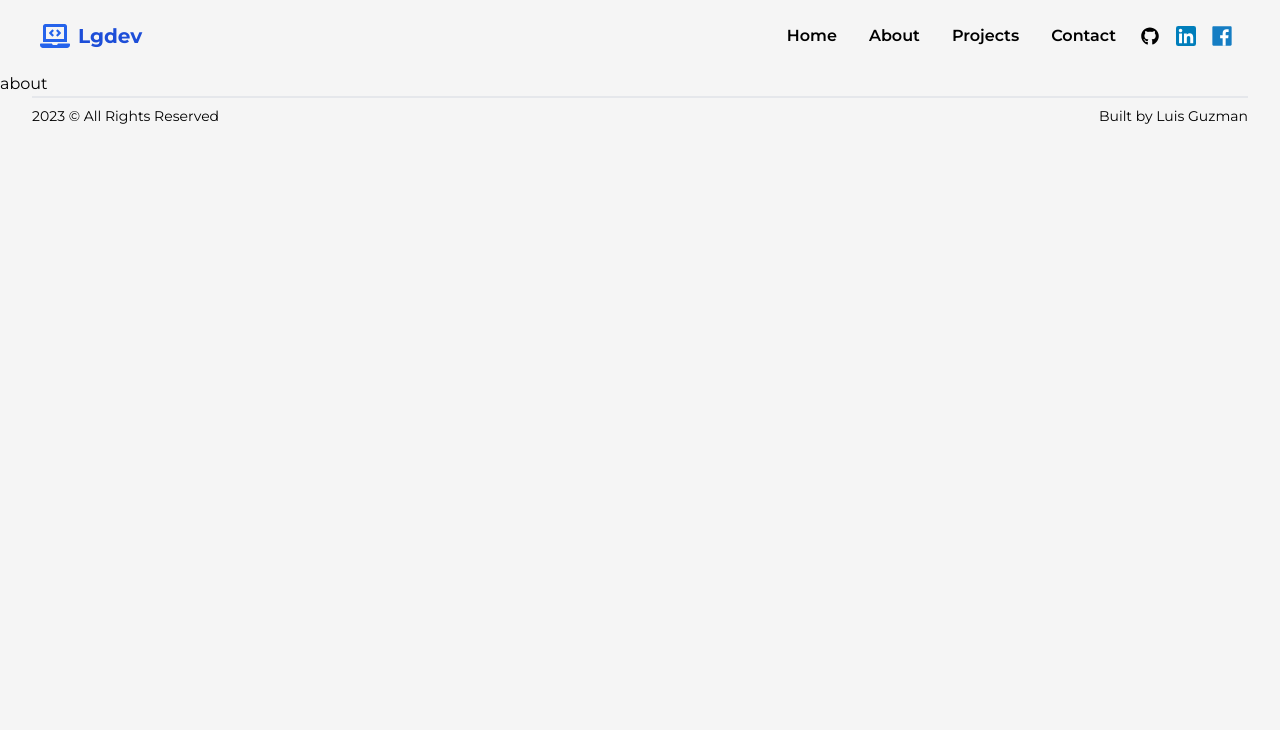
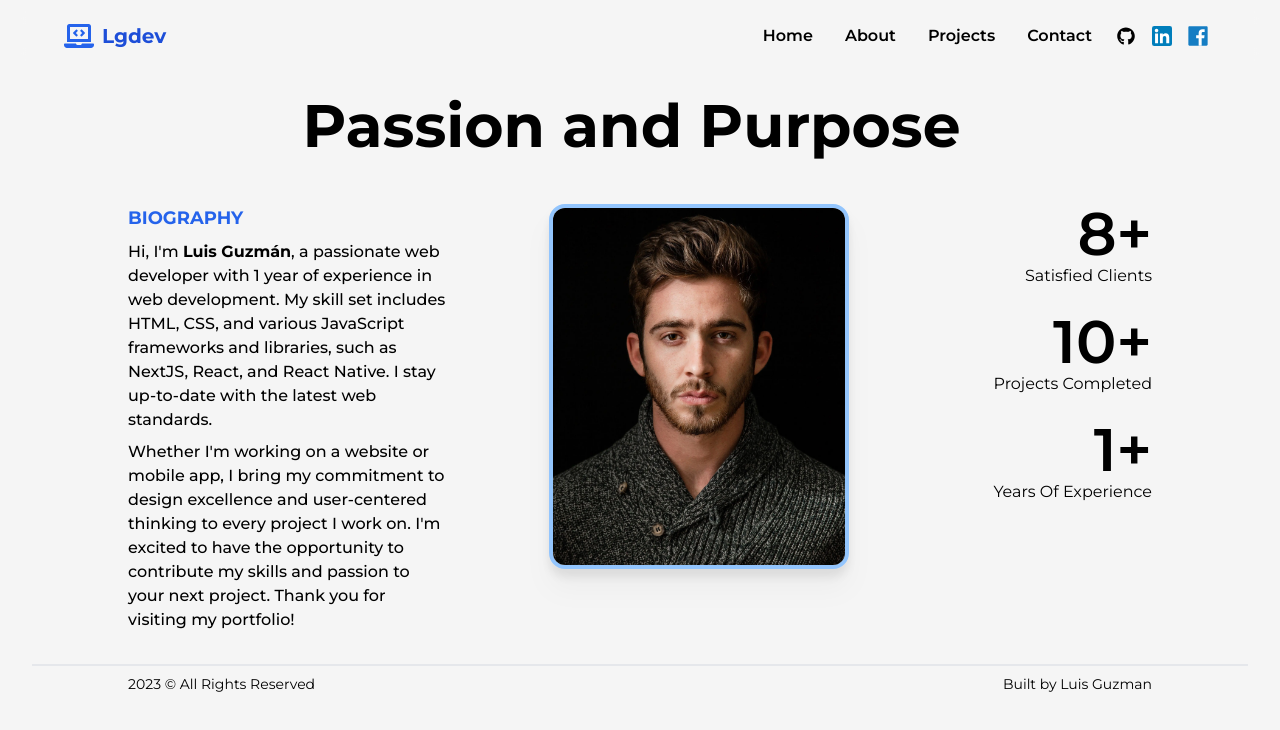
Before and after one commit to lags2022/portfolio, a Next.js app: page /about in a window 1280 px wide. Shown: the top 730 px of the page. Built offline with nearby package versions, Linux system fonts and the light colour scheme.

Commit message:
update biography

```diff
--- a/app/(site)/page.tsx
+++ b/app/(site)/page.tsx
@@ -1,5 +1,9 @@
+"use client";
+
 import Image from "next/image";
 import Animated from "../components/Animated";
+import { HiOutlineExternalLink } from "react-icons/hi";
+import { motion } from "framer-motion";
 
 export default function Home() {
   return (
@@ -13,12 +17,22 @@ export default function Home() {
         priority={true}
       />
       <div className="flex flex-col gap-2">
-        <Animated className="text-5xl font-bold inline-block pb-3">Turning vision into reality with code and design.</Animated>
-        <p>
+        <Animated className="text-5xl font-bold inline-block pb-3">
+          Turning vision into reality with code and design.
+        </Animated>
+        <p className="font-medium">
           As a skilled full-stack developer, I am dedicated to turning ideas
           into innovative web applications. Explore my latest projects
           showcasing my expertise in React.js and web development.
         </p>
+        <motion.button
+          className="flex border-2 rounded-lg w-fit py-3 px-4 bg-dark text-light items-center justify-center gap-1"
+          whileHover={{ scale: 1.05 }}
+          whileTap={{ scale: 1.0 }}
+        >
+          <p className="text-sm font-semibold">Resume CV</p>
+          <HiOutlineExternalLink size={20} />
+        </motion.button>
       </div>
     </div>
   );
--- a/app/about/page.tsx
+++ b/app/about/page.tsx
@@ -1,5 +1,58 @@
+import Image from "next/image";
+import Animated from "../components/Animated";
+import Counter from "../components/Counter";
+
 const About = () => {
-  return <div>about</div>;
+  return (
+    <main className="max-w-screen-xl m-auto">
+      <Animated className="py-6 text-6xl font-bold text-center">
+        Passion and Purpose
+      </Animated>
+      <div className="w-full grid my-6 gap-8 grid-cols-9 justify-center items-center [&>img]:self-start">
+        <div className="[&>p]:font-medium [&>p]:my-2 col-span-3">
+          <h2 className="font-bold text-lg text-blue-600">BIOGRAPHY</h2>
+          <p>
+            Hi, I'm <span className="font-bold">Luis Guzmán</span>, a passionate
+            web developer with 1 year of experience in web development. My skill
+            set includes HTML, CSS, and various JavaScript frameworks and
+            libraries, such as NextJS, React, and React Native. I stay
+            up-to-date with the latest web standards.
+          </p>
+          {/* Some of
+            my most significant achievements include developing a clone of
+            Amazon, a clone of Messenger, and several e-commerce sites for
+            clients. */}
+          {/* <p>
+            My career goal is to secure a job in the technology sector to drive
+            my professional development. I enjoy working in an agile and
+            collaborative environment where I can solve complex problems. I'm
+            looking for a role that allows me to apply my web development skills
+            to ambitious and innovative projects.
+          </p> */}
+          <p>
+            Whether I'm working on a website or mobile app, I bring my
+            commitment to design excellence and user-centered thinking to every
+            project I work on. I'm excited to have the opportunity to contribute
+            my skills and passion to your next project. Thank you for visiting
+            my portfolio!
+          </p>
+        </div>
+        <Image
+          className="col-span-4 rounded-2xl drop-shadow-xl border-solid border-4 border-blue-300 m-auto mt-0"
+          src="/images/profile/developer-pic-2.webp"
+          priority={true}
+          width={300}
+          height={500}
+          alt="Biography"
+        />
+        <div className="col-span-2 flex flex-col text-6xl font-semibold [&>div>p]:text-base [&>div>p]:font-normal gap-6 items-end self-start text-end">
+          <Counter value={8}>Satisfied Clients</Counter>
+          <Counter value={10}>Projects Completed</Counter>
+          <Counter value={1}>Years Of Experience</Counter>
+        </div>
+      </div>
+    </main>
+  );
 };
 
 export default About;
--- a/app/components/Animated.tsx
+++ b/app/components/Animated.tsx
@@ -43,7 +43,13 @@ const Animated: React.FC<AnimatedProps> = ({ children, className }) => {
       animate="animate"
     >
       {children?.split(" ").map((word, i) => (
-        <motion.span className="inline-block" key={i} variants={motionWord}>
+        <motion.span
+          className="inline-block"
+          key={i}
+          variants={motionWord}
+          initial="initial"
+          animate="animate"
+        >
           {word}&nbsp;
         </motion.span>
       ))}
--- /dev/null
+++ b/app/components/Counter.tsx
@@ -0,0 +1,42 @@
+"use client";
+
+import { useInView, useMotionValue, useSpring } from "framer-motion";
+import { useRef, useEffect } from "react";
+
+interface CounterProps {
+  value: number;
+  children: React.ReactNode;
+}
+
+const Counter: React.FC<CounterProps> = ({ value, children }) => {
+  const ref = useRef<HTMLSpanElement>(null);
+
+  const motionValue = useMotionValue(0);
+  const springValue = useSpring(motionValue, {
+    duration: 1000,
+  });
+  const isInView = useInView(ref);
+
+  useEffect(() => {
+    if (isInView) motionValue.set(value);
+  }, [isInView, value]);
+
+  useEffect(() => {
+    springValue.on("change", (latest) => {
+      console.log(latest);
+      if (ref.current && latest.toFixed(0) <= value)
+        ref.current.textContent = latest.toFixed(0);
+    });
+  }, [springValue, value]);
+
+  return (
+    <div className="flex flex-col">
+      <h5>
+        <span ref={ref} />+
+      </h5>
+      <p>{children}</p>
+    </div>
+  );
+};
+
+export default Counter;
--- a/app/components/Footer.tsx
+++ b/app/components/Footer.tsx
@@ -2,8 +2,8 @@ const Footer = () => {
   return (
     <>
       <div className="border w-[95%] m-auto" />
-      <div className="flex m-auto w-[95%] py-2 items-center justify-between text-sm">
-        <h5>{new Date().getFullYear()} © All Rights Reserved</h5>
+      <div className="flex m-auto w-[80vw] py-2 items-center justify-between text-sm max-w-screen-xl">
+        <h5>{new Date().getFullYear()} &copy; All Rights Reserved</h5>
         <h5>Built by Luis Guzman</h5>
       </div>
     </>
--- a/app/components/Header.tsx
+++ b/app/components/Header.tsx
@@ -78,8 +78,8 @@ const Header: React.FC = () => {
   };
 
   return (
-    <header className="py-4 px-10 fixed top-0 w-screen bg-light/80 backdrop-blur-sm backdrop-saturate-200 z-50 transition-all duration-300 ease-in ">
-      <div className="flex items-center justify-between w-full max-w-screen-xl m-auto">
+    <header className="py-4 fixed top-0 w-screen bg-light/80 backdrop-blur-md backdrop-saturate-200 z-50 transition-all duration-300 ease-in">
+      <div className="flex items-center justify-between w-[90vw] max-w-screen-2xl m-auto">
         <Link href="#" className="flex items-center">
           <motion.div whileHover={{ y: -2 }}>
             <FaLaptopCode className="text-blue-600" size={30} />
--- a/app/layout.tsx
+++ b/app/layout.tsx
@@ -6,13 +6,13 @@ import { Inter, Montserrat } from "next/font/google";
 const inter = Inter({
   subsets: ["latin"],
   display: "swap",
-  variable: "--font-inter",
+  // variable: "--font-inter",
 });
 
 const mont = Montserrat({
   subsets: ["latin"],
   display: "swap",
-  variable: "--font-mont",
+  // variable: "--font-mont",
 });
 
 export const metadata = {
@@ -26,14 +26,12 @@ export default function RootLayout({
   children: React.ReactNode;
 }) {
   return (
-    <html lang="en" className={`${mont.variable} font-mont `}>
-      <body className="bg-light">
+    <html lang="en" className={`${mont.className} ${inter.className}`}>
+      <body className="bg-light scroll-smooth">
         <Header />
-        <main className="pt-[72px]">{children}</main>
+        <main className="pt-[72px] w-[80vw] m-auto">{children}</main>
         <Footer />
       </body>
     </html>
   );
 }
-
-//w-full min-h-screen
--- a/tailwind.config.js
+++ b/tailwind.config.js
@@ -7,10 +7,6 @@ module.exports = {
   ],
   theme: {
     extend: {
-      fontFamily: {
-        sans: ["var(--font-inter)"],
-        mont: ["var(--font-mont)"],
-      },
       colors: {
         dark: "#1b1b1b",
         light: "#f5f5f5",
```
Also changed, not shown: portfolio.txt.
